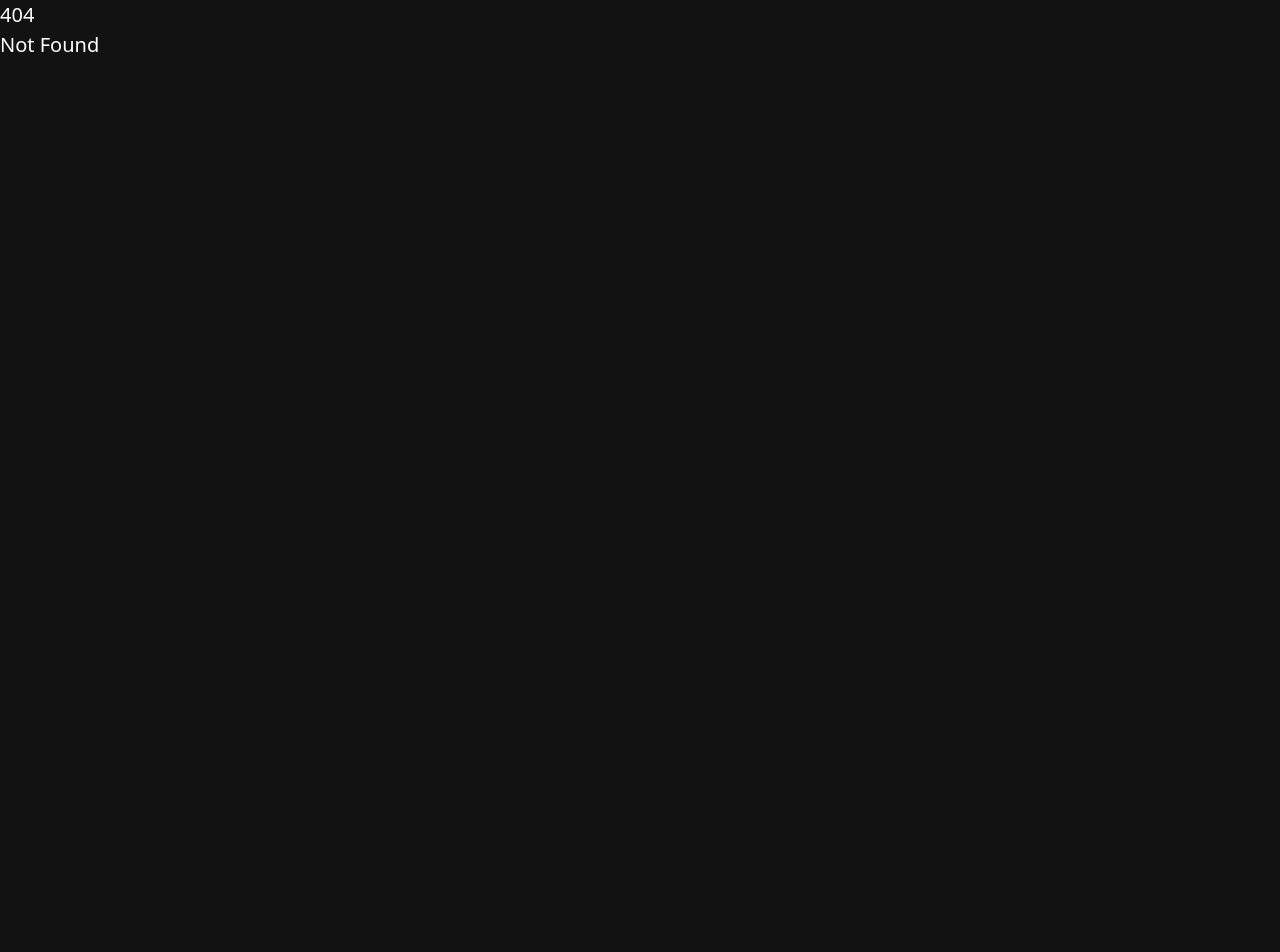
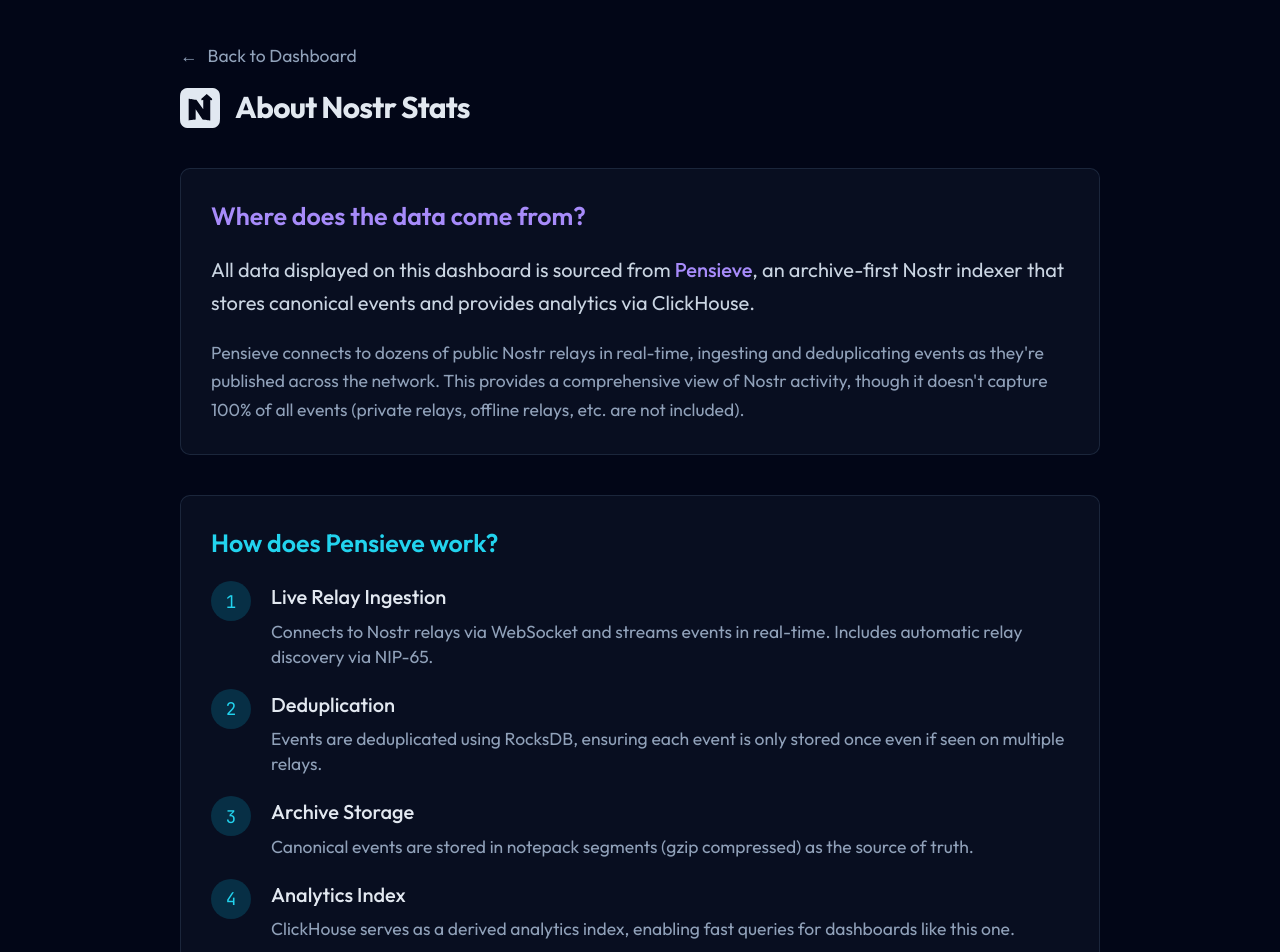
Before and after one commit to andotherstuff/nostr-stats, a SvelteKit app: page /about in a window 1280 px wide. Before the commit this address had no page. Shown: the top 952 px of the page. Before the commit the page ends 800 px from the top, so only its background shows below. Built offline with nearby package versions, Linux system fonts and the light colour scheme.

Commit message:
Refactor header loading logic in +page.svelte: separate loading states for counts and date range, implement independent data loaders for header counts and dates, and enhance loading indicators for improved user experience.

```diff
--- a/src/routes/+page.svelte
+++ b/src/routes/+page.svelte
@@ -43,8 +43,9 @@
 import InfoTooltip from '$lib/components/InfoTooltip.svelte'
 import { formatDate, formatNumber, formatSats, percentChange, formatPercent } from '$lib/format'
 
-// Header stats - individual loading
-let headerLoading = $state(true)
+// Header stats - separate loading for counts vs date range
+let headerCountsLoading = $state(true)
+let headerDatesLoading = $state(true)
 let totalEvents = $state<number | null>(null)
 let totalPubkeys = $state<number | null>(null)
 let totalKinds = $state<number | null>(null)
@@ -512,26 +513,38 @@
 }
 
 // Independent data loaders - each runs in parallel
-async function loadHeaderStats() {
-	headerLoading = true
+async function loadHeaderCounts() {
+	headerCountsLoading = true
 	try {
-		const [events, pubkeys, kinds, earliest, latest] = await Promise.all([
+		const [events, pubkeys, kinds] = await Promise.all([
 			getTotalEvents(),
 			getTotalPubkeys(),
 			getTotalKinds(),
-			getEarliestEvent(),
-			getLatestEvent(),
 		])
 		totalEvents = events.count
 		totalPubkeys = pubkeys.count
 		totalKinds = kinds.count
+		lastUpdated = new Date()
+	} catch (e) {
+		console.warn('Header counts failed:', e)
+	} finally {
+		headerCountsLoading = false
+	}
+}
+
+async function loadHeaderDates() {
+	headerDatesLoading = true
+	try {
+		const [earliest, latest] = await Promise.all([
+			getEarliestEvent(),
+			getLatestEvent(),
+		])
 		earliestEvent = earliest.timestamp
 		latestEvent = latest.timestamp
-		lastUpdated = new Date()
 	} catch (e) {
-		console.warn('Header stats failed:', e)
+		console.warn('Header dates failed:', e)
 	} finally {
-		headerLoading = false
+		headerDatesLoading = false
 	}
 }
 
@@ -742,7 +755,8 @@
 
 	// Fire off all loaders in parallel - they each manage their own loading state
 	await Promise.all([
-		loadHeaderStats(),
+		loadHeaderCounts(),
+		loadHeaderDates(),
 		loadDauChart(),
 		loadWauChart(),
 		loadMauChart(),
@@ -762,7 +776,7 @@
 
 // Check if any section is still loading
 const isAnyLoading = $derived(
-	headerLoading || dauChartLoading || wauChartLoading ||
+	headerCountsLoading || headerDatesLoading || dauChartLoading || wauChartLoading ||
 	mauChartLoading || newUsersLoading || retentionLoading || monthlyRetentionLoading || zapsSummaryLoading ||
 	zapsChartLoading || zapsHistogramLoading || engagementLoading || throughputLoading ||
 	hourlyActivityLoading || dailyEventsLoading || topKindsLoading || relayDistributionLoading
@@ -816,13 +830,16 @@
 					<span>Nostr Stats</span>
 				</h1>
 				<div class="flex items-center gap-2 sm:gap-3 text-xs order-last sm:order-none w-full sm:w-auto">
-					{#if headerLoading}
+					{#if headerCountsLoading}
 						<LoadingSkeleton type="header-stat" />
 					{:else if totalEvents !== null}
 						<span class="text-slate-500">
 							<span class="text-slate-400">Indexed:</span>
 							<span class="font-mono text-slate-300">{formatNumber(totalEvents)}</span> events
-							{#if earliestEvent !== null && latestEvent !== null}
+							{#if headerDatesLoading}
+								<span class="text-slate-600 mx-1">·</span>
+								<span class="text-slate-600 animate-pulse">loading dates...</span>
+							{:else if earliestEvent !== null && latestEvent !== null}
 								<span class="text-slate-600 mx-1">·</span>
 								<span>{formatDate(earliestEvent)} – {formatDate(latestEvent)}</span>
 							{/if}
@@ -830,6 +847,7 @@
 					{/if}
 				</div>
 			<div class="flex items-center gap-2 text-xs">
+				<a href="{base}/about" class="font-semibold text-slate-400 underline decoration-slate-600 hover:text-violet-400 hover:decoration-violet-400 transition-colors">About</a>
 				{#if lastUpdated}
 					<span class="text-slate-500 hidden sm:inline">{lastUpdated.toLocaleTimeString()}</span>
 				{/if}
--- /dev/null
+++ b/src/routes/about/+page.svelte
@@ -0,0 +1,149 @@
+<script lang="ts">
+import { base } from '$app/paths'
+</script>
+
+<svelte:head>
+	<title>About | Nostr Stats</title>
+	<meta name="description" content="About Nostr Stats and the Pensieve indexer" />
+
+	<!-- Fonts -->
+	<link rel="preconnect" href="https://fonts.googleapis.com" />
+	<link rel="preconnect" href="https://fonts.gstatic.com" crossorigin="anonymous" />
+	<link href="https://fonts.googleapis.com/css2?family=JetBrains+Mono:wght@400;500;600&family=Outfit:wght@400;500;600;700&display=swap" rel="stylesheet" />
+</svelte:head>
+
+<div class="min-h-screen bg-slate-950 text-slate-100">
+	<!-- Background -->
+	<div class="fixed inset-0 -z-10">
+		<div class="absolute -top-1/2 left-1/2 h-[600px] w-[600px] -translate-x-1/2 rounded-full bg-violet-600/5 blur-3xl"></div>
+		<div class="absolute bottom-0 right-0 h-[400px] w-[400px] rounded-full bg-cyan-600/5 blur-3xl"></div>
+	</div>
+
+	<div class="mx-auto max-w-3xl px-4 py-8">
+		<!-- Header -->
+		<header class="mb-8">
+			<a href="{base}/" class="inline-flex items-center gap-2 text-slate-400 hover:text-slate-200 transition-colors text-sm mb-4">
+				<span>←</span>
+				<span>Back to Dashboard</span>
+			</a>
+			<h1 class="flex items-center gap-3 text-2xl font-bold tracking-tight text-slate-200">
+				<img src="{base}/logo/SVG/Mark Color on Dark.svg" alt="Nostr Stats" class="h-8 w-8" />
+				<span>About Nostr Stats</span>
+			</h1>
+		</header>
+
+		<!-- Content -->
+		<main class="space-y-8">
+			<!-- Data Source -->
+			<section class="rounded-lg border border-slate-700/50 bg-slate-900/50 p-6">
+				<h2 class="text-xl font-semibold text-violet-400 mb-4">Where does the data come from?</h2>
+				<p class="text-slate-300 leading-relaxed mb-4">
+					All data displayed on this dashboard is sourced from
+					<a href="https://github.com/andotherstuff/pensieve" class="text-violet-400 hover:text-violet-300 hover:underline font-medium" target="_blank" rel="noopener noreferrer">Pensieve</a>,
+					an archive-first Nostr indexer that stores canonical events and provides analytics via ClickHouse.
+				</p>
+				<p class="text-slate-400 text-sm leading-relaxed">
+					Pensieve connects to dozens of public Nostr relays in real-time, ingesting and deduplicating events as they're published across the network.
+					This provides a comprehensive view of Nostr activity, though it doesn't capture 100% of all events (private relays, offline relays, etc. are not included).
+				</p>
+			</section>
+
+			<!-- How It Works -->
+			<section class="rounded-lg border border-slate-700/50 bg-slate-900/50 p-6">
+				<h2 class="text-xl font-semibold text-cyan-400 mb-4">How does Pensieve work?</h2>
+				<div class="space-y-4 text-slate-300 leading-relaxed">
+					<div class="flex gap-4">
+						<div class="flex-shrink-0 w-8 h-8 rounded-full bg-cyan-500/20 flex items-center justify-center text-cyan-400 font-mono text-sm">1</div>
+						<div>
+							<h3 class="font-medium text-slate-200 mb-1">Live Relay Ingestion</h3>
+							<p class="text-sm text-slate-400">Connects to Nostr relays via WebSocket and streams events in real-time. Includes automatic relay discovery via NIP-65.</p>
+						</div>
+					</div>
+					<div class="flex gap-4">
+						<div class="flex-shrink-0 w-8 h-8 rounded-full bg-cyan-500/20 flex items-center justify-center text-cyan-400 font-mono text-sm">2</div>
+						<div>
+							<h3 class="font-medium text-slate-200 mb-1">Deduplication</h3>
+							<p class="text-sm text-slate-400">Events are deduplicated using RocksDB, ensuring each event is only stored once even if seen on multiple relays.</p>
+						</div>
+					</div>
+					<div class="flex gap-4">
+						<div class="flex-shrink-0 w-8 h-8 rounded-full bg-cyan-500/20 flex items-center justify-center text-cyan-400 font-mono text-sm">3</div>
+						<div>
+							<h3 class="font-medium text-slate-200 mb-1">Archive Storage</h3>
+							<p class="text-sm text-slate-400">Canonical events are stored in notepack segments (gzip compressed) as the source of truth.</p>
+						</div>
+					</div>
+					<div class="flex gap-4">
+						<div class="flex-shrink-0 w-8 h-8 rounded-full bg-cyan-500/20 flex items-center justify-center text-cyan-400 font-mono text-sm">4</div>
+						<div>
+							<h3 class="font-medium text-slate-200 mb-1">Analytics Index</h3>
+							<p class="text-sm text-slate-400">ClickHouse serves as a derived analytics index, enabling fast queries for dashboards like this one.</p>
+						</div>
+					</div>
+				</div>
+			</section>
+
+			<!-- Architecture Diagram -->
+			<section class="rounded-lg border border-slate-700/50 bg-slate-900/50 p-6">
+				<h2 class="text-xl font-semibold text-emerald-400 mb-4">Architecture</h2>
+				<div class="font-mono text-xs sm:text-sm text-slate-400 bg-slate-800/50 p-4 rounded-lg overflow-x-auto">
+					<pre class="whitespace-pre">┌─────────────────────────────────────────────────────────────────┐
+│                        Event Sources                            │
+│   [Live Relays]    [JSONL Backfill]    [Proto Backfill]         │
+└──────────┬─────────────────┬─────────────────┬──────────────────┘
+           │                 │                 │
+           ▼                 ▼                 ▼
+┌─────────────────────────────────────────────────────────────────┐
+│                     Ingestion Pipeline                          │
+│   validate → dedupe (RocksDB) → segment writer → indexer        │
+└──────────────────────────────┬──────────────────────────────────┘
+                               │
+              ┌────────────────┴────────────────┐
+              ▼                                 ▼
+┌──────────────────────────┐     ┌──────────────────────────────┐
+│   Notepack Archive       │     │   ClickHouse                 │
+│   (source of truth)      │     │   (analytics index)          │
+└──────────────────────────┘     └──────────────────────────────┘</pre>
+				</div>
+			</section>
+
+			<!-- Links -->
+			<section class="rounded-lg border border-slate-700/50 bg-slate-900/50 p-6">
+				<h2 class="text-xl font-semibold text-amber-400 mb-4">Learn More</h2>
+				<div class="flex flex-wrap gap-4">
+					<a
+						href="https://github.com/andotherstuff/pensieve"
+						class="inline-flex items-center gap-2 rounded-lg border border-violet-500/30 bg-violet-500/10 px-4 py-2 text-violet-400 hover:border-violet-500/50 hover:bg-violet-500/20 transition-colors"
+						target="_blank"
+						rel="noopener noreferrer"
+					>
+						<svg class="w-5 h-5" fill="currentColor" viewBox="0 0 24 24"><path d="M12 0c-6.626 0-12 5.373-12 12 0 5.302 3.438 9.8 8.207 11.387.599.111.793-.261.793-.577v-2.234c-3.338.726-4.033-1.416-4.033-1.416-.546-1.387-1.333-1.756-1.333-1.756-1.089-.745.083-.729.083-.729 1.205.084 1.839 1.237 1.839 1.237 1.07 1.834 2.807 1.304 3.492.997.107-.775.418-1.305.762-1.604-2.665-.305-5.467-1.334-5.467-5.931 0-1.311.469-2.381 1.236-3.221-.124-.303-.535-1.524.117-3.176 0 0 1.008-.322 3.301 1.23.957-.266 1.983-.399 3.003-.404 1.02.005 2.047.138 3.006.404 2.291-1.552 3.297-1.23 3.297-1.23.653 1.653.242 2.874.118 3.176.77.84 1.235 1.911 1.235 3.221 0 4.609-2.807 5.624-5.479 5.921.43.372.823 1.102.823 2.222v3.293c0 .319.192.694.801.576 4.765-1.589 8.199-6.086 8.199-11.386 0-6.627-5.373-12-12-12z"/></svg>
+						<span>Pensieve on GitHub</span>
+					</a>
+				</div>
+			</section>
+
+			<!-- Disclaimer -->
+			<section class="text-sm text-slate-500 leading-relaxed">
+				<p>
+					<strong class="text-slate-400">Note:</strong> Nostr Stats provides an approximation of network activity based on events collected from public relays.
+					It does not represent 100% of all Nostr activity. Private relays, paid relays, and events published before indexing began are not included.
+				</p>
+			</section>
+		</main>
+
+		<!-- Footer -->
+		<footer class="mt-12 pt-8 border-t border-slate-800 text-center text-sm text-slate-500">
+			Nostr Stats is an <a href="https://andotherstuff.org" class="text-violet-400 hover:text-violet-300 hover:underline" target="_blank" rel="noopener noreferrer">And Other Stuff</a> project. Built and maintained by <a href="https://primal.net/jeffg" class="text-violet-400 hover:text-violet-300 hover:underline" target="_blank" rel="noopener noreferrer">JeffG</a>.
+		</footer>
+	</div>
+</div>
+
+<style>
+:global(body) {
+	font-family: 'Outfit', system-ui, sans-serif;
+}
+:global(.font-mono) {
+	font-family: 'JetBrains Mono', ui-monospace, monospace;
+}
+</style>
```
Lines whose indentation alone changed are shown as unchanged.
